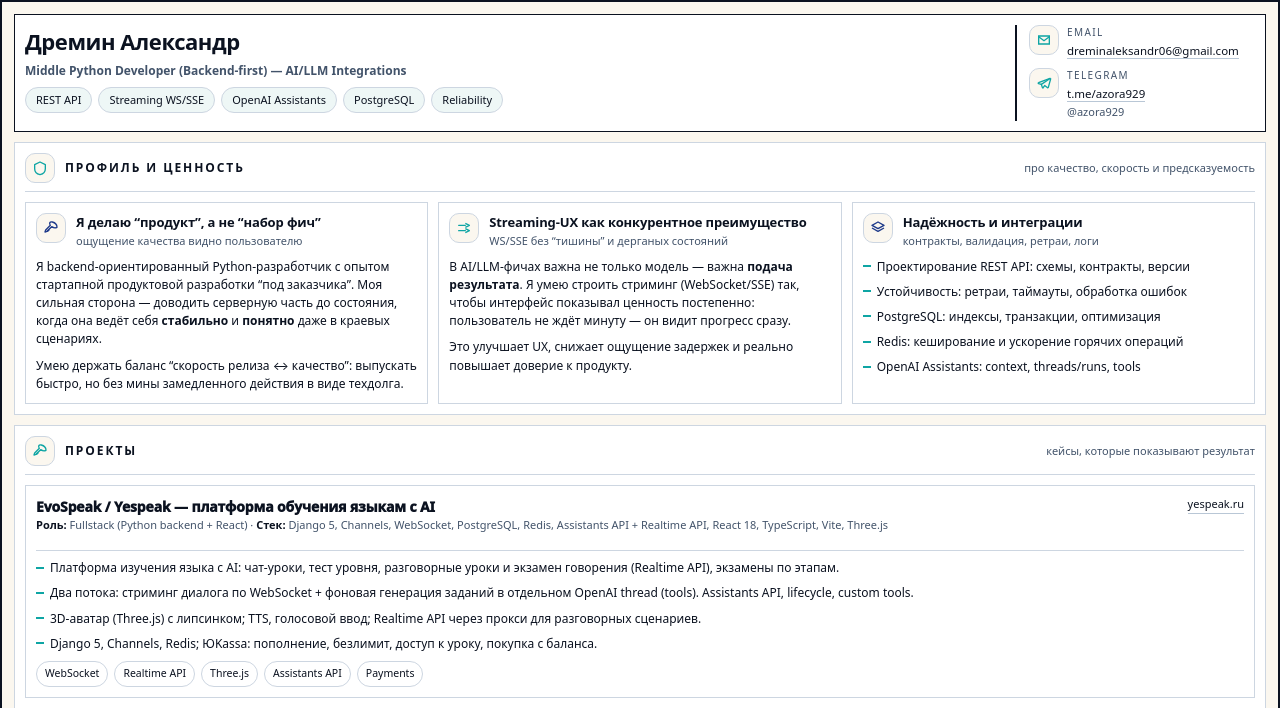
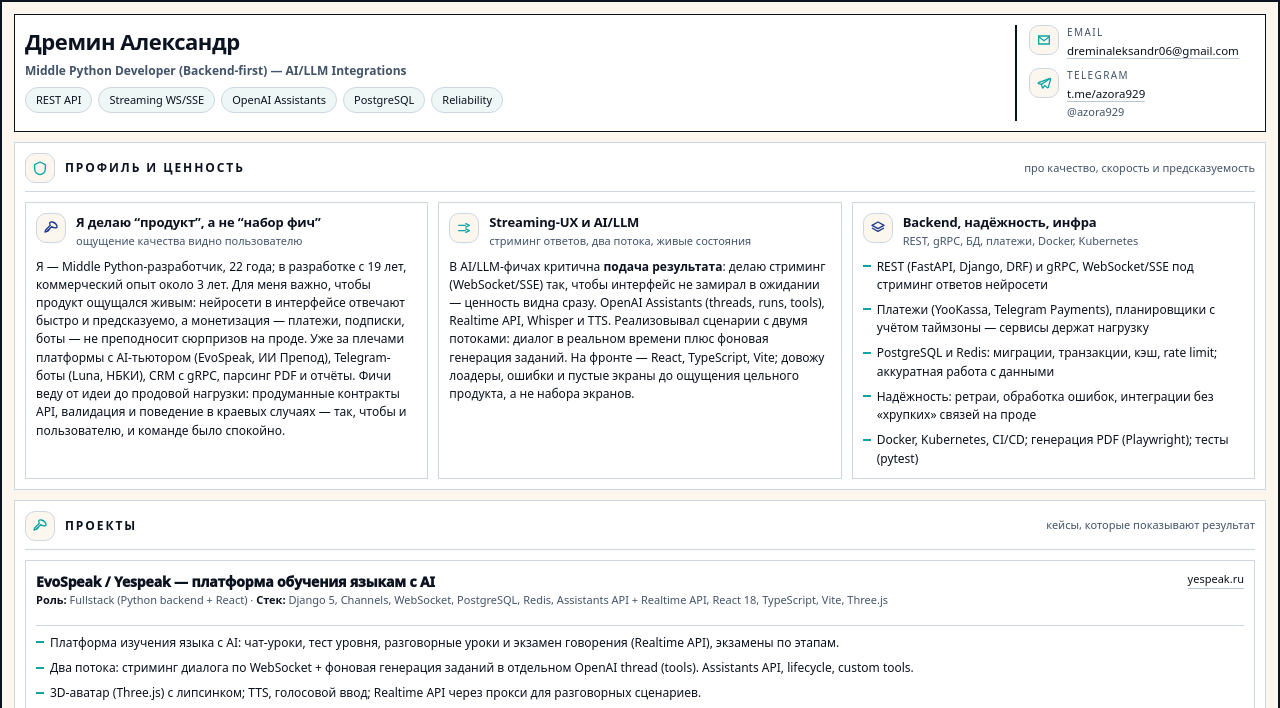
Before and after one commit to azora929/myResume, a Python web app: template webApp/assets/templates/template_a.html in a window 1280 px wide. Shown: the top 708 px of the page. Run offline with Jinja, Linux system fonts and the light colour scheme; the template is opened without the code that fills it, so the values that code supplies are empty.

Commit message:
Фиксы необльшие(тестировал)

```diff
--- a/webApp/assets/templates/template_a.html
+++ b/webApp/assets/templates/template_a.html
@@ -334,12 +334,7 @@
           </div>
           <div class="body">
             <p>
-              Я backend-ориентированный Python-разработчик с опытом стартапной продуктовой разработки “под заказчика”.
-              Моя сильная сторона — доводить серверную часть до состояния, когда она ведёт себя <b>стабильно</b> и <b>понятно</b>
-              даже в краевых сценариях.
-            </p>
-            <p>
-              Умею держать баланс “скорость релиза ↔ качество”: выпускать быстро, но без мины замедленного действия в виде техдолга.
+              Я — Middle Python-разработчик, 22 года; в разработке с 19 лет, коммерческий опыт около 3 лет. Для меня важно, чтобы продукт ощущался живым: нейросети в интерфейсе отвечают быстро и предсказуемо, а монетизация — платежи, подписки, боты — не преподносит сюрпризов на проде. Уже за плечами платформы с AI-тьютором (EvoSpeak, ИИ Препод), Telegram-боты (Luna, НБКИ), CRM с gRPC, парсинг PDF и отчёты. Фичи веду от идеи до продовой нагрузки: продуманные контракты API, валидация и поведение в краевых случаях — так, чтобы и пользователю, и команде было спокойно.
             </p>
           </div>
         </div>
@@ -348,18 +343,13 @@
           <div class="card-h">
             <span class="ico"><svg class="i-lg"><use href="#m-stream"/></svg></span>
             <div>
-              <h3>Streaming-UX как конкурентное преимущество</h3>
-              <p>WS/SSE без “тишины” и дерганых состояний</p>
+              <h3>Streaming-UX и AI/LLM</h3>
+              <p>стриминг ответов, два потока, живые состояния</p>
             </div>
           </div>
           <div class="body">
             <p>
-              В AI/LLM-фичах важна не только модель — важна <b>подача результата</b>.
-              Я умею строить стриминг (WebSocket/SSE) так, чтобы интерфейс показывал ценность постепенно:
-              пользователь не ждёт минуту — он видит прогресс сразу.
-            </p>
-            <p>
-              Это улучшает UX, снижает ощущение задержек и реально повышает доверие к продукту.
+              В AI/LLM-фичах критична <b>подача результата</b>: делаю стриминг (WebSocket/SSE) так, чтобы интерфейс не замирал в ожидании — ценность видна сразу. OpenAI Assistants (threads, runs, tools), Realtime API, Whisper и TTS. Реализовывал сценарии с двумя потоками: диалог в реальном времени плюс фоновая генерация заданий. На фронте — React, TypeScript, Vite; довожу лоадеры, ошибки и пустые экраны до ощущения цельного продукта, а не набора экранов.
             </p>
           </div>
         </div>
@@ -368,16 +358,16 @@
           <div class="card-h">
             <span class="ico" style="color:var(--accent2)"><svg class="i-lg"><use href="#m-stack"/></svg></span>
             <div>
-              <h3>Надёжность и интеграции</h3>
-              <p>контракты, валидация, ретраи, логи</p>
+              <h3>Backend, надёжность, инфра</h3>
+              <p>REST, gRPC, БД, платежи, Docker, Kubernetes</p>
             </div>
           </div>
           <ul class="bul">
-            <li>Проектирование REST API: схемы, контракты, версии</li>
-            <li>Устойчивость: ретраи, таймауты, обработка ошибок</li>
-            <li>PostgreSQL: индексы, транзакции, оптимизация</li>
-            <li>Redis: кеширование и ускорение горячих операций</li>
-            <li>OpenAI Assistants: context, threads/runs, tools</li>
+            <li>REST (FastAPI, Django, DRF) и gRPC, WebSocket/SSE под стриминг ответов нейросети</li>
+            <li>Платежи (YooKassa, Telegram Payments), планировщики с учётом таймзоны — сервисы держат нагрузку</li>
+            <li>PostgreSQL и Redis: миграции, транзакции, кэш, rate limit; аккуратная работа с данными</li>
+            <li>Надёжность: ретраи, обработка ошибок, интеграции без «хрупких» связей на проде</li>
+            <li>Docker, Kubernetes, CI/CD; генерация PDF (Playwright); тесты (pytest)</li>
           </ul>
         </div>
       </div>
```
Also changed, not shown: webApp/assets/templates/template_b.html (+9 -18 lines), webApp/assets/templates/template_c.html (+10 -15 lines).
